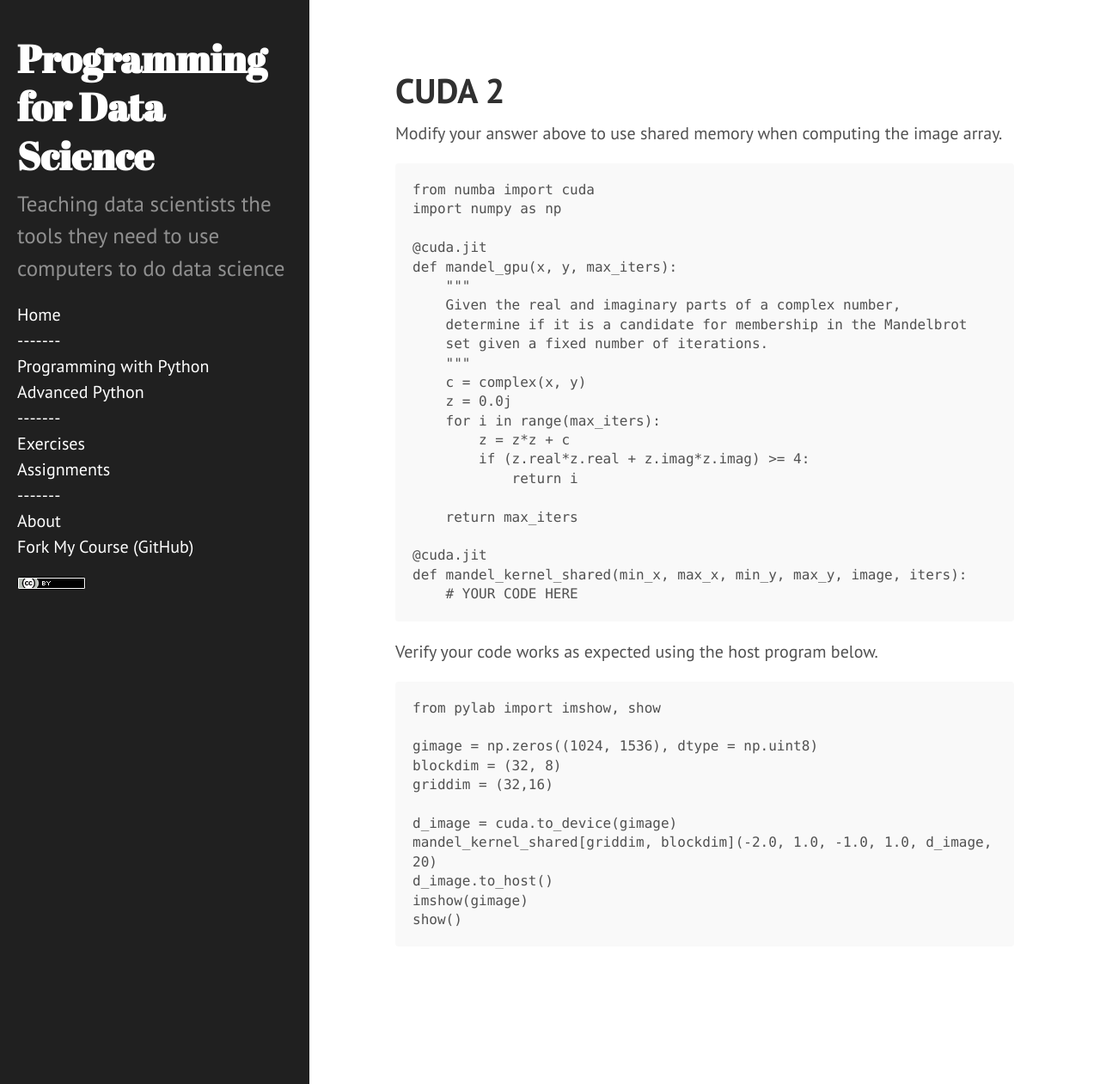
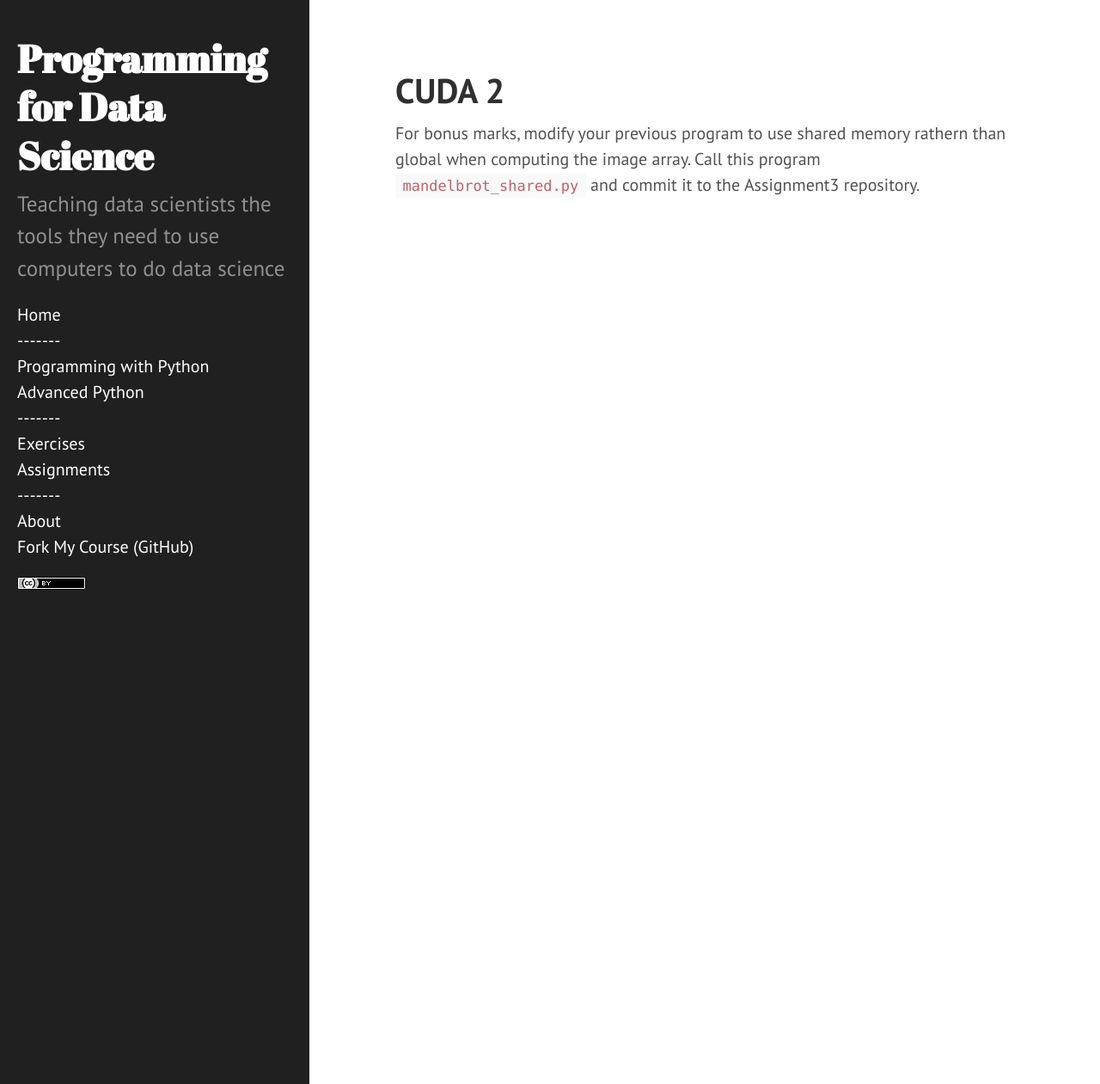
Before and after one commit to nyu-cds/courses, a Jekyll site: the page built from exercises/Cuda-2.md, in a window 1280 px wide and 1261 px high. Shown: the whole window at 86% size. Built offline with Jekyll 4.4.1, drawn with Linux system fonts in a browser that asks for light colours.

Commit message:
Signed-off-by: Greg Watson <g.watson@computer.org>

```diff
--- a/exercises/Cuda-2.md
+++ b/exercises/Cuda-2.md
@@ -3,47 +3,5 @@ layout: exercise
 title: CUDA 2
 ---
 
-Modify your answer above to use shared memory when computing the image array.
-
-~~~
-from numba import cuda
-import numpy as np
-
-@cuda.jit
-def mandel_gpu(x, y, max_iters):
-    """
-    Given the real and imaginary parts of a complex number,
-    determine if it is a candidate for membership in the Mandelbrot
-    set given a fixed number of iterations.
-    """
-    c = complex(x, y)
-    z = 0.0j
-    for i in range(max_iters):
-        z = z*z + c
-        if (z.real*z.real + z.imag*z.imag) >= 4:
-            return i
-
-    return max_iters
-
-@cuda.jit
-def mandel_kernel_shared(min_x, max_x, min_y, max_y, image, iters):
-    # YOUR CODE HERE
-~~~
-{: .python}
-
-Verify your code works as expected using the host program below.
-
-~~~
-from pylab import imshow, show
-
-gimage = np.zeros((1024, 1536), dtype = np.uint8)
-blockdim = (32, 8)
-griddim = (32,16)
-
-d_image = cuda.to_device(gimage)
-mandel_kernel_shared[griddim, blockdim](-2.0, 1.0, -1.0, 1.0, d_image, 20)
-d_image.to_host()
-imshow(gimage)
-show()
-~~~
-{: .python}
+For bonus marks, modify your previous program to use shared memory rathern than global when computing the image array. Call this program
+`mandelbrot_shared.py` and commit it to the Assignment3 repository.
```
